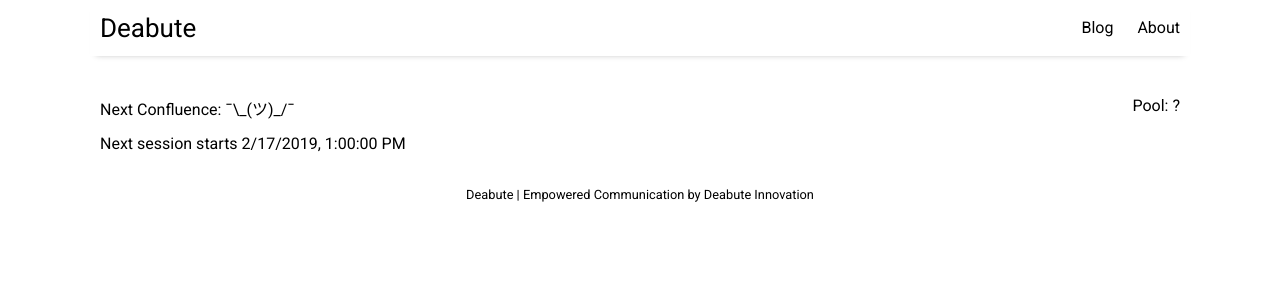
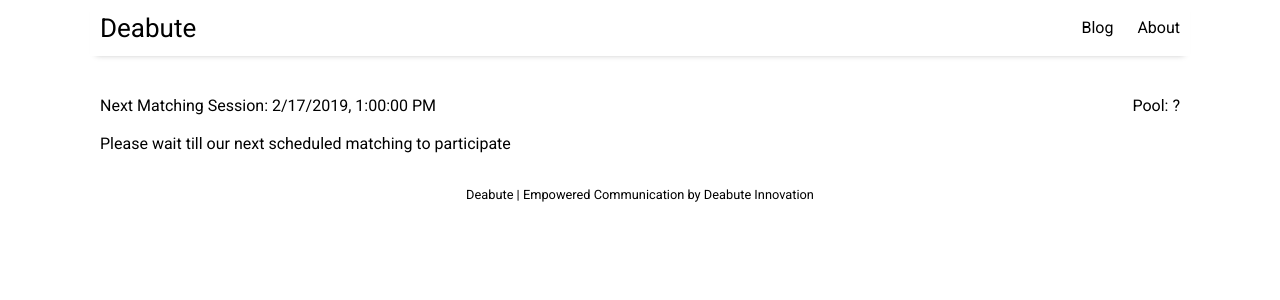
Before and after one commit to Deabute/deabute.com, a Jekyll site: the page built from chat.html, in a window 1280 px wide. Shown: the top 300 px of the page. Built offline with Jekyll 4.4.1, drawn with Linux system fonts in a browser that asks for light colours; nearby versions of some CDN libraries; part of the change alters nothing that is shown.

Commit message:
show next matching session in timebox

```diff
--- a/assets/js/chat.js
+++ b/assets/js/chat.js
@@ -349,10 +349,12 @@ var DEBUG_TIME = 6;
 var serviceTime = {
     START: [0, 13],
     END: [0, 14],
+    PREP: 10,    // minutes of time a client can connect early
     countDown: DEBUG_TIME,
     box: document.getElementById('timebox'),
     WINDOW: document.getElementById('serviceWindow').innerHTML,
-    next: function(){
+    outside: function(){
+        var outsideWindow = false;
         if(serviceTime.WINDOW === 't'){
             var startTime = new Date();
             var dayNow = startTime.getDay();
@@ -360,19 +362,22 @@ var serviceTime = {
             var timeNow = startTime.getTime();
             var endTime = new Date();
             startTime.setDate(dateNow + (serviceTime.START[0] - dayNow));
-            startTime.setHours(serviceTime.START[1], 0, 0, 0);
+            startTime.setHours(serviceTime.START[1] - 1, 60 - serviceTime.PREP, 0, 0); // open window x minutes before actual start
             endTime.setDate(dateNow + (serviceTime.END[0] - dayNow));
             endTime.setHours(serviceTime.END[1], 0, 0, 0);
-            if(startTime.getTime() > timeNow){                   // if start is in future
+            if(startTime.getTime() > timeNow){                      // if start is in future
                 var lastEndTime = endTime.getTime(endTime.getDate() - 7);
-                if (lastEndTime > timeNow){ return startTime; }  // if last window ending is in past, outside of window
-            } else {                                             // if start time is in past
-                if(endTime.getTime() < timeNow){                 // if this window ending has passed, outside of window
-                    startTime.setDate(startTime.getDate() + 7);  // set start date to next week
-                    return startTime;
+                if (lastEndTime > timeNow){ outsideWindow = true; } // if last window ending is in past, outside of window
+            } else {                                                // if start time is in past
+                if(endTime.getTime() < timeNow){                    // if this window ending has passed, outside of window
+                    startTime.setDate(startTime.getDate() + 7);     // set start date to next week
+                    outsideWindow = true;
                 }
             }
-        } return false; // default case is to show within window
+            startTime.setHours(serviceTime.START[1], 0);             // set back to true start time
+            serviceTime.box.innerHTML = startTime.toLocaleString();  // display true start time
+        }
+        return outsideWindow; // default case is to show within window
     },
     check: function(confirmation, onConfluence){
         setTimeout(function nextSecond(){
@@ -399,11 +404,10 @@ var app = {
         document.addEventListener('DOMContentLoaded', function(){       // wait till dom is loaded before manipulating it
             persistence.init(function onLocalRead(capible, oid, username){
                 if(capible){
-                    var nextServiceTime = serviceTime.next();
-                    if(nextServiceTime){
+                    if(serviceTime.outside()){
                         app.setupButton.hidden = true;
                         app.setupInput.hidden = true;
-                        app.discription.innerHTML = 'Next session starts ' + nextServiceTime.toLocaleString();
+                        app.discription.innerHTML = 'Please wait till our next scheduled matching to participate';
                     } else { // connect to socket server if service is running at current time
                         if(username){
                             app.setupButton.innerHTML = 'Allow microphone';
--- a/chat.html
+++ b/chat.html
@@ -4,7 +4,7 @@ title:
 ---
 
 <span style="float:left">
-    <label for=timebox> Next Confluence:</label>
+    <label for=timebox> Next Matching Session:</label>
     <span name=timebox id="timebox">¯\_(ツ)_/¯</span>
 </span>
 <span style="float:right">
```
